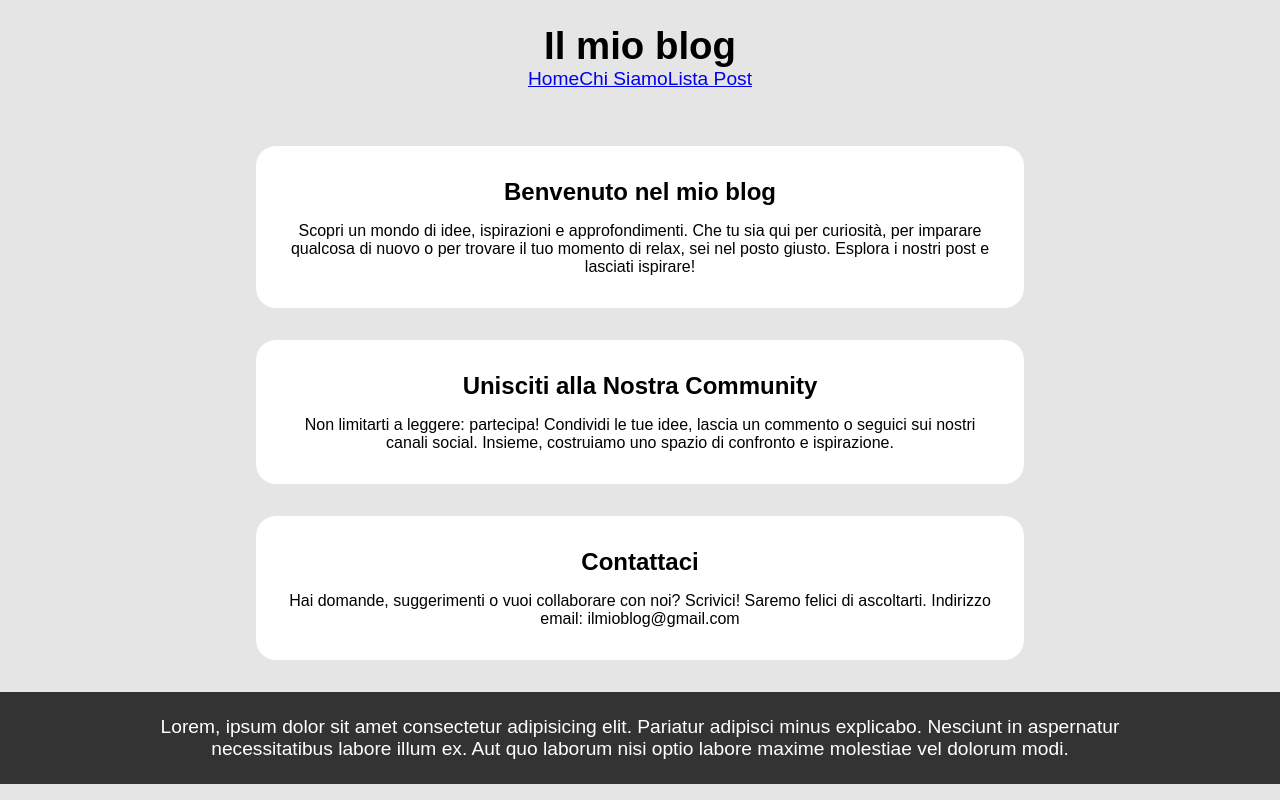
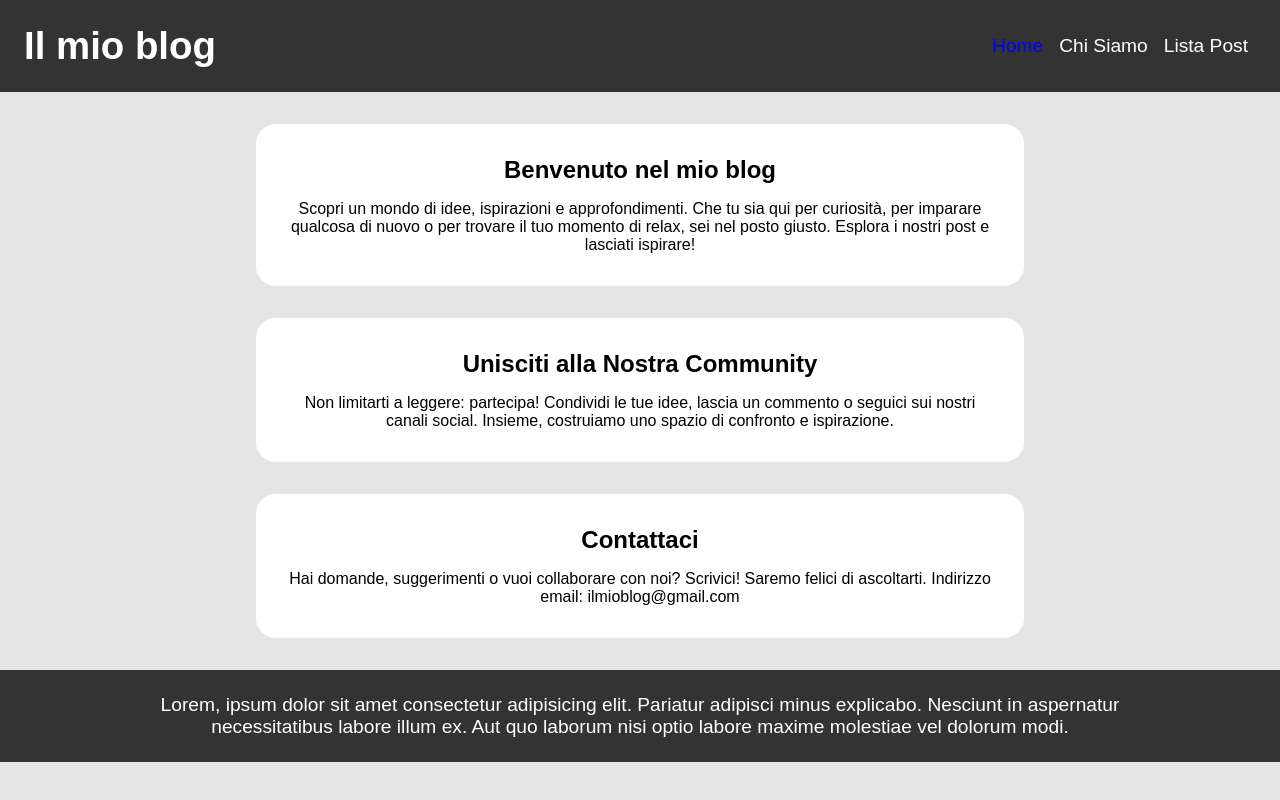
Before and after one commit to JacopoTrincanato/react-router, a React (Vite) app: page / in a window 1280 px wide. Built offline with nearby package versions, Linux system fonts and the light colour scheme.

Commit message:
give style to Navbar and modify header and footer style

```diff
--- a/src/index.css
+++ b/src/index.css
@@ -28,14 +28,32 @@ h2 {
 
 header,
 footer {
-  text-align: center;
   padding: 1.5rem;
   font-size: 1.2rem;
+  background-color: #333333;
+  color: white;
+}
+
+header {
+  display: flex;
+  justify-content: space-between;
+  align-items: center;
+
+  nav {
+    a {
+      text-decoration: none;
+      padding: 0.5rem;
+      color: white;
+
+      &.active {
+        color: blue;
+      }
+    }
+  }
 }
 
 footer {
-  background-color: #333333;
-  color: white;
+  text-align: center;
 }
 
 .container {
```
